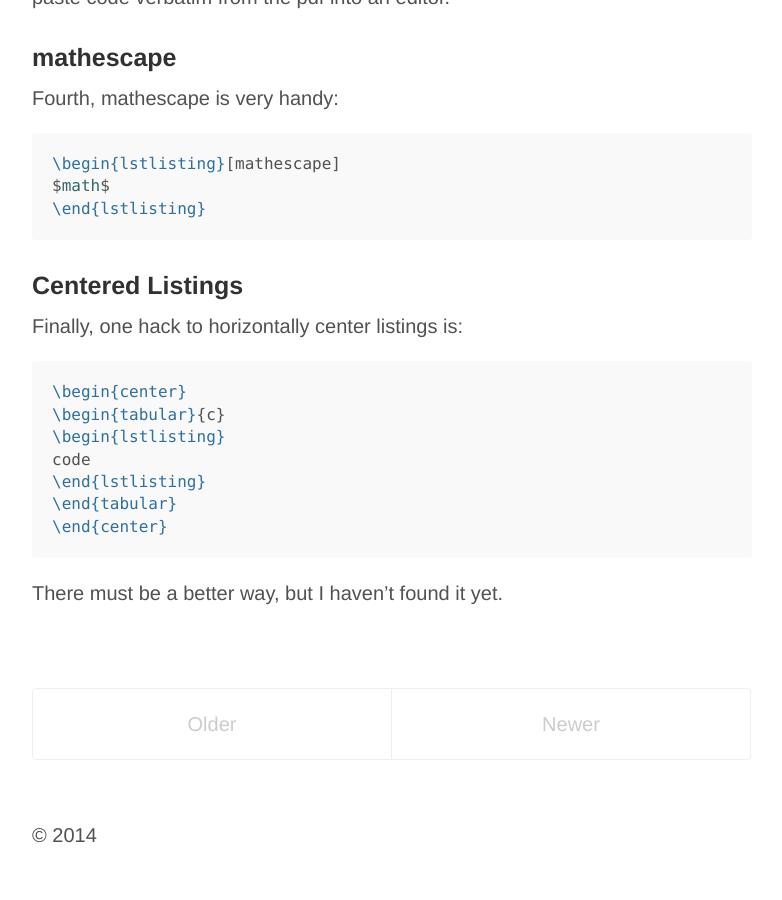
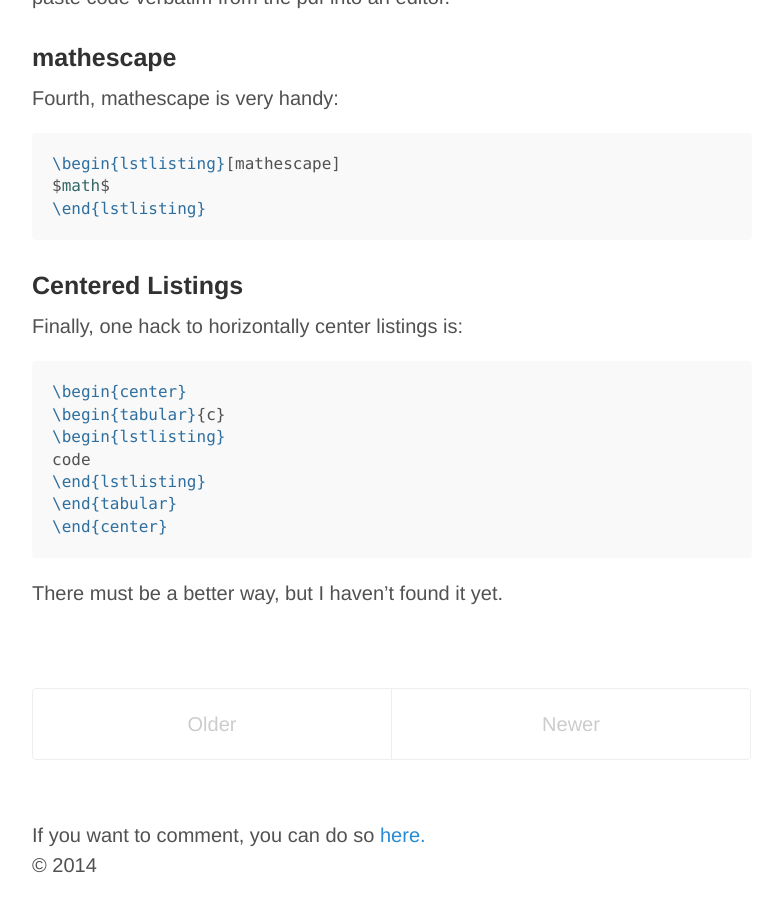
Before and after one commit to gstew5/gstew5.github.io, a Jekyll site: the page built from index.html, in a window 1280 px wide and 900 px high, scrolled down 1992 px. Shown: the whole window, without its empty margins (248-1030 px from the left). Built offline with Jekyll 4.4.1, drawn with Linux system fonts in a browser that asks for light colours; Markdown is read by kramdown in place of the engine named in the settings; the list of posts is cut into pages by our own code; before the commit the page ends 2862 px from its top, so only the background shows below that.

Commit message:
Update default.html

```diff
--- a/_layouts/default.html
+++ b/_layouts/default.html
@@ -18,7 +18,7 @@
 
       {{ content }}
 
-      {% for post in sites.post limit:1 %}
+      {% for post in site.posts limit:1 %}
         If you want to comment, you can do so <a href="{{ post.url }}">here.</a>
       {% endfor %}
 
```
